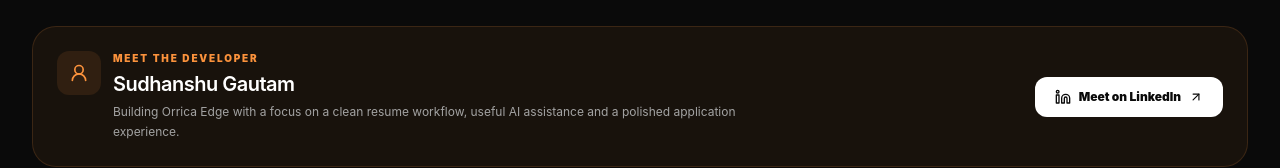
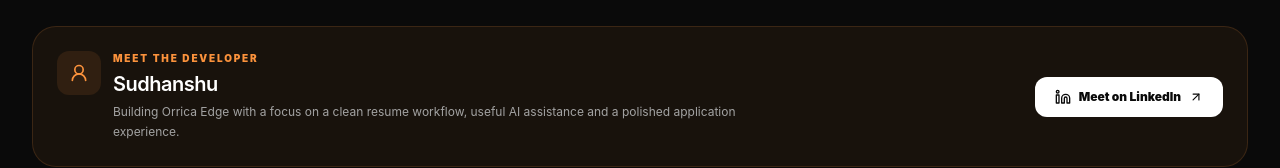
Before and after one commit to gautambetu540-droid/orrica-edge-resume-builder, a Next.js app: page / in a window 1280 px wide. Shown: the part 6870-7038 px from the top of the page. Built offline with nearby package versions, Linux system fonts and the light colour scheme; no server answers; the database is empty.

Commit message:
gautam remove

```diff
--- a/components/landing/SiteFooter.tsx
+++ b/components/landing/SiteFooter.tsx
@@ -27,7 +27,7 @@ export function SiteFooter() {
           <div className="flex flex-col gap-5 sm:flex-row sm:items-center sm:justify-between">
             <div className="flex items-start gap-3">
               <div className="flex h-11 w-11 shrink-0 items-center justify-center rounded-xl bg-orange-400/10 text-orange-400"><UserRound className="h-5 w-5" /></div>
-              <div><p className="text-[10px] font-black uppercase tracking-[0.18em] text-orange-400">Meet the developer</p><h3 className="mt-1 text-xl font-semibold tracking-tight">Sudhanshu Gautam</h3><p className="mt-1 max-w-2xl text-xs leading-5 text-neutral-400">Building Orrica Edge with a focus on a clean resume workflow, useful AI assistance and a polished application experience.</p></div>
+              <div><p className="text-[10px] font-black uppercase tracking-[0.18em] text-orange-400">Meet the developer</p><h3 className="mt-1 text-xl font-semibold tracking-tight">Sudhanshu </h3><p className="mt-1 max-w-2xl text-xs leading-5 text-neutral-400">Building Orrica Edge with a focus on a clean resume workflow, useful AI assistance and a polished application experience.</p></div>
             </div>
             <a href={LINKEDIN_URL} target="_blank" rel="noopener noreferrer" className="inline-flex shrink-0 items-center justify-center gap-2 rounded-xl bg-white px-5 py-3 text-xs font-black text-neutral-950 transition-all hover:-translate-y-0.5 hover:bg-orange-50"><Linkedin className="h-4 w-4" /> Meet on LinkedIn <ArrowUpRight className="h-3.5 w-3.5" /></a>
           </div>
```
